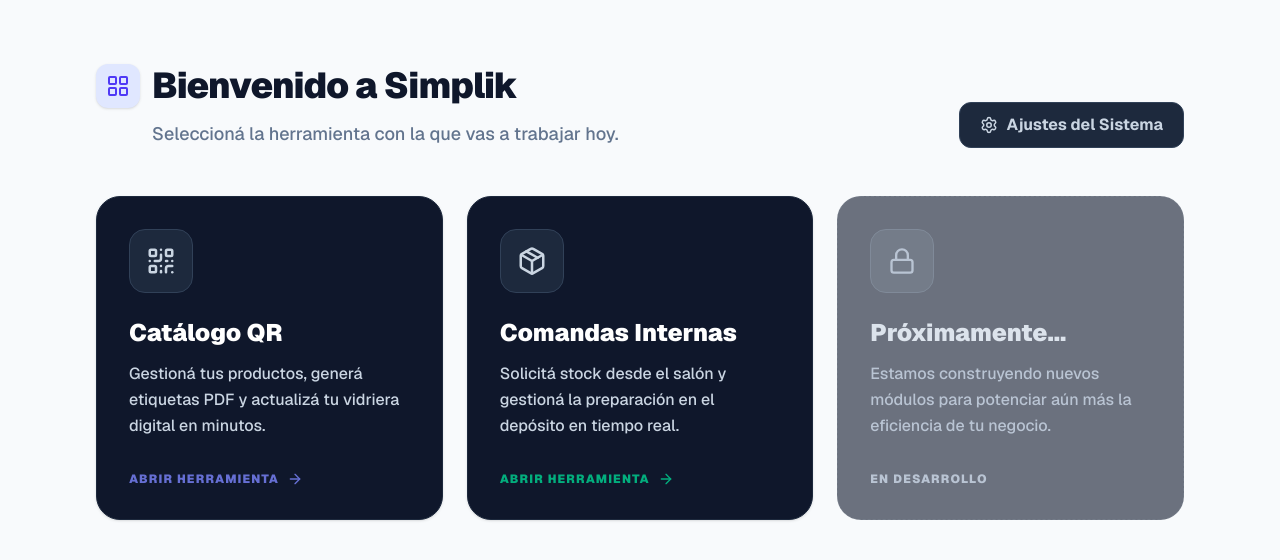
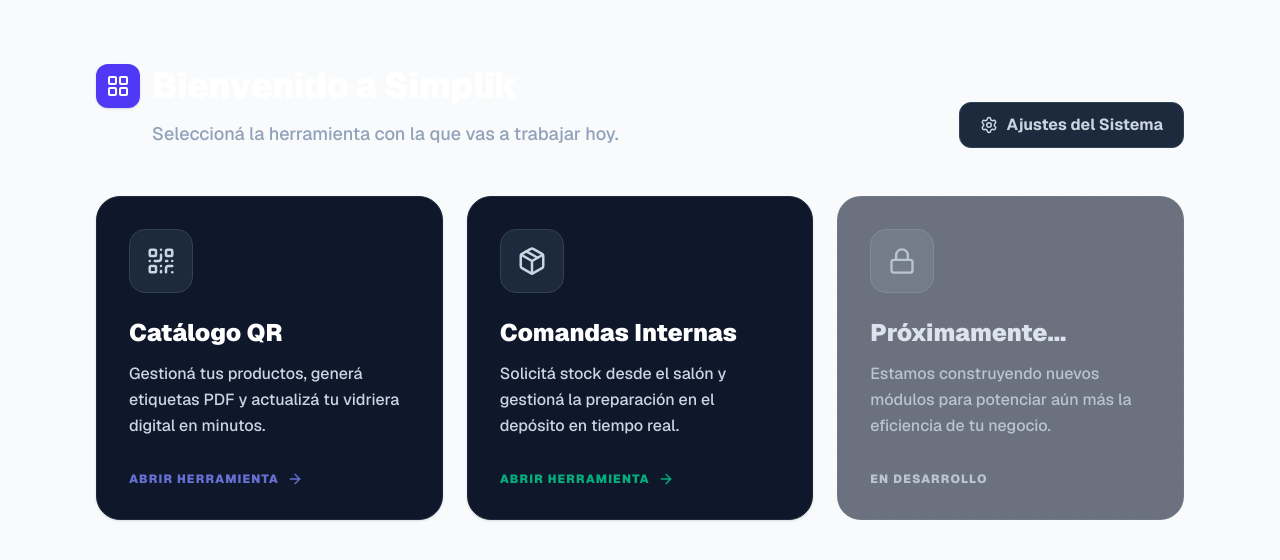
Before and after one commit to santibuffaz19/SIMPLIK-APP, a Next.js app: page /dashboard in a window 1280 px wide. Shown: the top 560 px of the page. Built offline with nearby package versions, Linux system fonts and the light colour scheme.

Commit message:
agregacion de salon y deposito con cosas en la tool 8

```diff
--- a/app/dashboard/page.tsx
+++ b/app/dashboard/page.tsx
@@ -5,30 +5,30 @@
     return (
         <div className="max-w-6xl mx-auto p-8 font-sans min-h-[80vh] flex flex-col">
 
-            {/* HEADER CORREGIDO */}
+            {/* HEADER CON BOTÓN DE CONFIGURACIÓN ARRIBA A LA DERECHA */}
             <header className="mb-12 flex flex-col md:flex-row md:justify-between md:items-end gap-6">
                 <div>
                     <div className="flex items-center gap-3 mb-3">
-                        <div className="bg-indigo-100 p-2.5 rounded-xl shadow-sm">
-                            <LayoutGrid size={24} className="text-indigo-600" />
+                        <div className="bg-indigo-600 p-2.5 rounded-xl shadow-sm">
+                            <LayoutGrid size={24} className="text-white" />
                         </div>
-                        <h1 className="text-4xl font-black text-slate-900 tracking-tight">Bienvenido a Simplik</h1>
+                        <h1 className="text-4xl font-black text-white tracking-tight">Bienvenido a Simplik</h1>
                     </div>
-                    <p className="text-slate-500 font-medium text-lg md:ml-14">Seleccioná la herramienta con la que vas a trabajar hoy.</p>
+                    <p className="text-slate-400 font-medium text-lg md:ml-14">Seleccioná la herramienta con la que vas a trabajar hoy.</p>
                 </div>
 
-                {/* BOTÓN DE CONFIGURACIÓN - RUTA CORREGIDA CON BARRA (/) PARA EVITAR 404 */}
+                {/* BOTÓN DE CONFIGURACIÓN */}
                 <Link href="/dashboard/configuracion?from=/dashboard" className="inline-flex items-center justify-center gap-2 bg-slate-800 border border-slate-700 px-5 py-2.5 rounded-xl font-bold text-slate-300 hover:text-indigo-400 hover:border-indigo-800 hover:shadow-sm transition-all active:scale-95 w-fit">
                     <Settings size={18} />
                     Ajustes del Sistema
                 </Link>
             </header>
 
-            {/* GRID DE HERRAMIENTAS */}
+            {/* GRID DE HERRAMIENTAS - DISEÑO CLEAN Y PROFESIONAL */}
             <div className="grid grid-cols-1 md:grid-cols-2 lg:grid-cols-3 gap-6 relative z-10">
 
-                {/* TOOL 1: CATÁLOGO QR */}
-                <Link href="/dashboard/tools/tool-1-QR" className="bg-slate-900 p-8 rounded-3xl border border-slate-800 shadow-sm hover:shadow-xl hover:-translate-y-1.5 transition-all duration-300 group flex flex-col h-full overflow-hidden">
+                {/* TOOL 1: CATÁLOGO QR - AHORA CON "relative" PARA QUE NO SE SUPERPONGA */}
+                <Link href="/dashboard/tools/tool-1-QR" className="relative bg-slate-900 p-8 rounded-3xl border border-slate-800 shadow-sm hover:shadow-xl hover:-translate-y-1.5 transition-all duration-300 group flex flex-col h-full overflow-hidden">
                     <div className="absolute inset-0 bg-indigo-500/5 opacity-0 group-hover:opacity-100 transition-opacity duration-300"></div>
                     <div className="bg-slate-800 border border-slate-700 w-16 h-16 rounded-2xl flex items-center justify-center mb-6 group-hover:border-indigo-700 transition-colors duration-300 relative">
                         <QrCode size={30} className="text-slate-300 group-hover:text-indigo-400 transition-colors" />
@@ -42,8 +42,8 @@
                     </div>
                 </Link>
 
-                {/* TOOL 2: COMANDAS */}
-                <Link href="/dashboard/tools/tool-2-pedidos" className="bg-slate-900 p-8 rounded-3xl border border-slate-800 shadow-sm hover:shadow-xl hover:-translate-y-1.5 transition-all duration-300 group flex flex-col h-full overflow-hidden">
+                {/* TOOL 2: COMANDAS - AHORA CON "relative" */}
+                <Link href="/dashboard/tools/tool-2-pedidos" className="relative bg-slate-900 p-8 rounded-3xl border border-slate-800 shadow-sm hover:shadow-xl hover:-translate-y-1.5 transition-all duration-300 group flex flex-col h-full overflow-hidden">
                     <div className="absolute inset-0 bg-emerald-500/5 opacity-0 group-hover:opacity-100 transition-opacity duration-300"></div>
                     <div className="bg-slate-800 border border-slate-700 w-16 h-16 rounded-2xl flex items-center justify-center mb-6 group-hover:border-emerald-700 transition-colors duration-300 relative">
                         <Package size={30} className="text-slate-300 group-hover:text-emerald-400 transition-colors" />
@@ -57,8 +57,8 @@
                     </div>
                 </Link>
 
-                {/* PRÓXIMAMENTE */}
-                <div className="bg-slate-900 p-8 rounded-3xl border border-slate-800 border-dashed flex flex-col h-full opacity-60">
+                {/* PRÓXIMAMENTE - AHORA CON "relative" */}
+                <div className="relative bg-slate-900 p-8 rounded-3xl border border-slate-800 border-dashed flex flex-col h-full opacity-60">
                     <div className="bg-slate-800 border border-slate-700 w-16 h-16 rounded-2xl flex items-center justify-center mb-6">
                         <Lock size={28} className="text-slate-400" />
                     </div>
```
